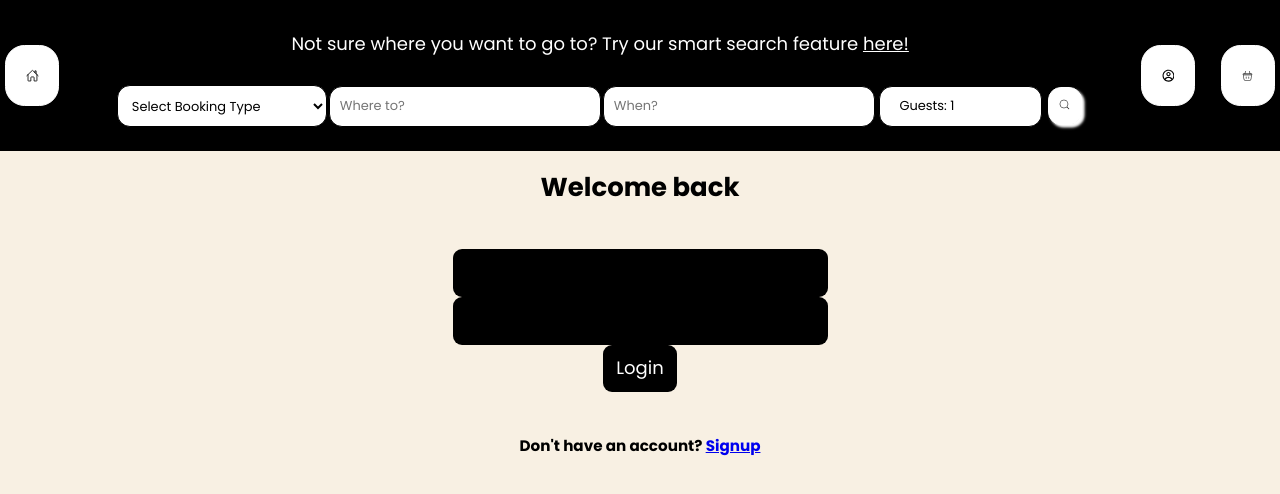
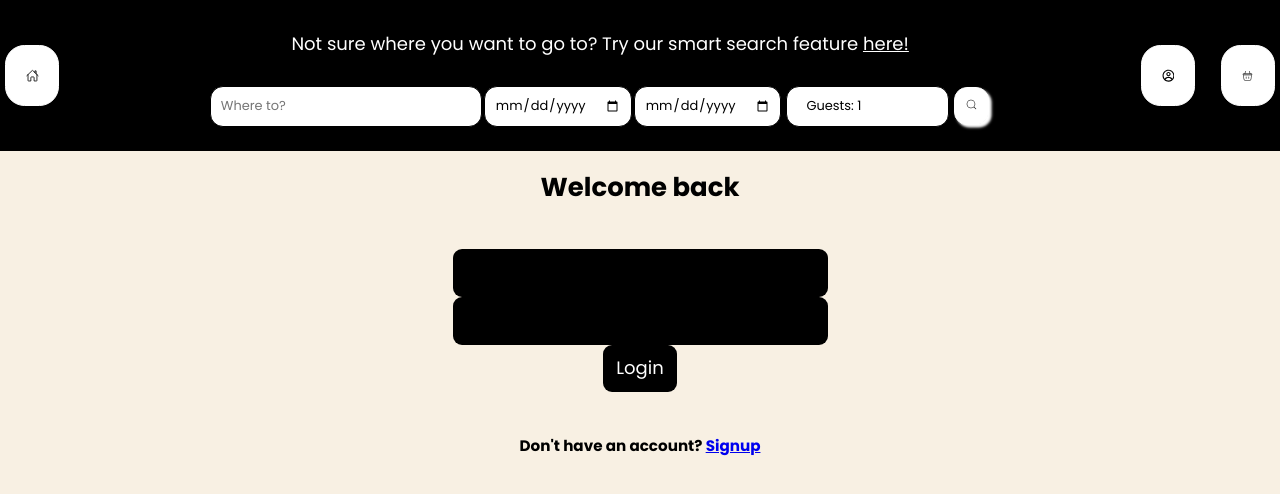
Before and after one commit to jonnydaw/jero, a Next.js app in the folder jero-frontend/: page /en/login in a window 1280 px wide. Shown: the top 494 px of the page. Built offline with nearby package versions, Linux system fonts and the light colour scheme.

Commit message:
better date handling on search https://trello.com/c/JAazTLlQ, https://trello.com/c/OpCCK6EG

```diff
--- a/jero-frontend/app/components/Search/Search.tsx
+++ b/jero-frontend/app/components/Search/Search.tsx
@@ -12,9 +12,9 @@ import { isMobile } from 'react-device-detect';
 
 
 type FormData =  {
-  options :string,
-  where :string,
-  dates :string,
+  where : string,
+  start : string,
+  end : string
   count : GuestCounts
 }
 
@@ -27,18 +27,27 @@ interface Props {
 const Search : React.FC<Props> =  (props : Props) => {
 
   const t = useTranslations('SearchBar');
+  const currentDate = new Date().toISOString().split('T')[0];
+
+  const [minEndDate, setMinEndDate] = useState<string>("");
   const [count, setCount] = useState<GuestCounts>({adultCount : 1, childCount : 0, petCount : 0});
   // const [childCount, setChildCount] = useState<number>(0);
   const [formData, setFormData] = useState<FormData>({
-    options: "",
     where: "",
-    dates: "",
+    start: "",
+    end : "",
     count: {adultCount : 1, childCount : 0, petCount : 0}
   });
 
   const handleChange = (e: any) => {
     const { name, value } = e.target;
     setFormData({ ...formData, [name] : value });
+    if(name === `start`){
+      let startPlusDay : Date = new Date(value);
+      startPlusDay.setDate(startPlusDay.getDate() + 1);
+      const minEndDate = startPlusDay.toISOString().split("T")[0];
+      setMinEndDate(minEndDate);
+    }
   };
 
   const handleSubmit =  (e: any) => {
@@ -61,8 +70,8 @@ const Search : React.FC<Props> =  (props : Props) => {
      <p id={style.smartP}>{t('smartSearch')} <Link id={style.anc} href={`/advanced_search`}> {t('here')}</Link></p>
      </div>
      }
-      <form className={props.isMobileSearch ? styleMobile.form : style.form} onSubmit={handleSubmit}>
-        <select
+     <form className={props.isMobileSearch ? styleMobile.form : style.form} onSubmit={handleSubmit}>
+         {/* <select
           className={props.isMobileSearch ? styleMobile.inputs : style.inputs}
           name="options"
           onChange={handleChange}
@@ -74,7 +83,7 @@ const Search : React.FC<Props> =  (props : Props) => {
           <option value="accommodation">{t('select.accommodation')}</option>
           <option value="flights">{t('select.flights')}</option>
           <option value="both">{t('select.both')}</option>
-        </select>
+        </select> */}
 
         <input
           className={props.isMobileSearch ? styleMobile.inputs : style.inputs}
@@ -88,12 +97,23 @@ const Search : React.FC<Props> =  (props : Props) => {
 
         <input
           className={props.isMobileSearch ? styleMobile.inputs : style.inputs}
-          type="text"
-          name="dates"
-          id="dates"
-          value={formData.dates}
+          type="date"
+          name="start"
+          id="start"
+          value={formData.start}
+          min={currentDate}
           onChange={handleChange}
-          placeholder={t('when')}
+        />
+
+      <input
+          className={props.isMobileSearch ? styleMobile.inputs : style.inputs}
+          type="date"
+          name="end"
+          id="end"
+          value={formData.end}
+          min={minEndDate}
+          onChange={handleChange}
+
         />
 
       <Dropdown
--- a/jero-frontend/app/components/Search/SearchPC.module.css
+++ b/jero-frontend/app/components/Search/SearchPC.module.css
@@ -39,7 +39,7 @@
     margin: 0.75em 0.1em ;
     border-radius: 1em;
     border: 0.1em solid black;
-    line-height: 0;
+
     min-height: 5ch;
 }
 
```
Also changed, not shown: 1 other file (tests, documents, lock files or other folders).
